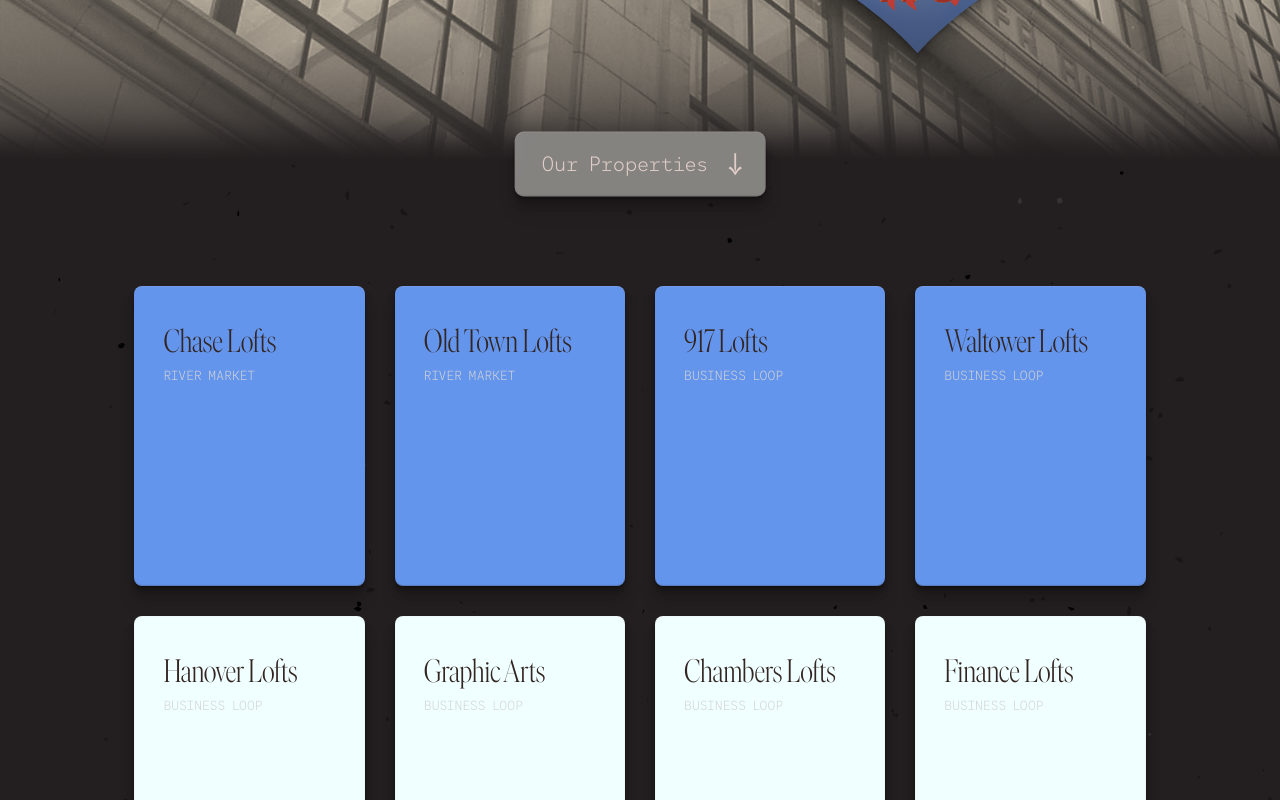
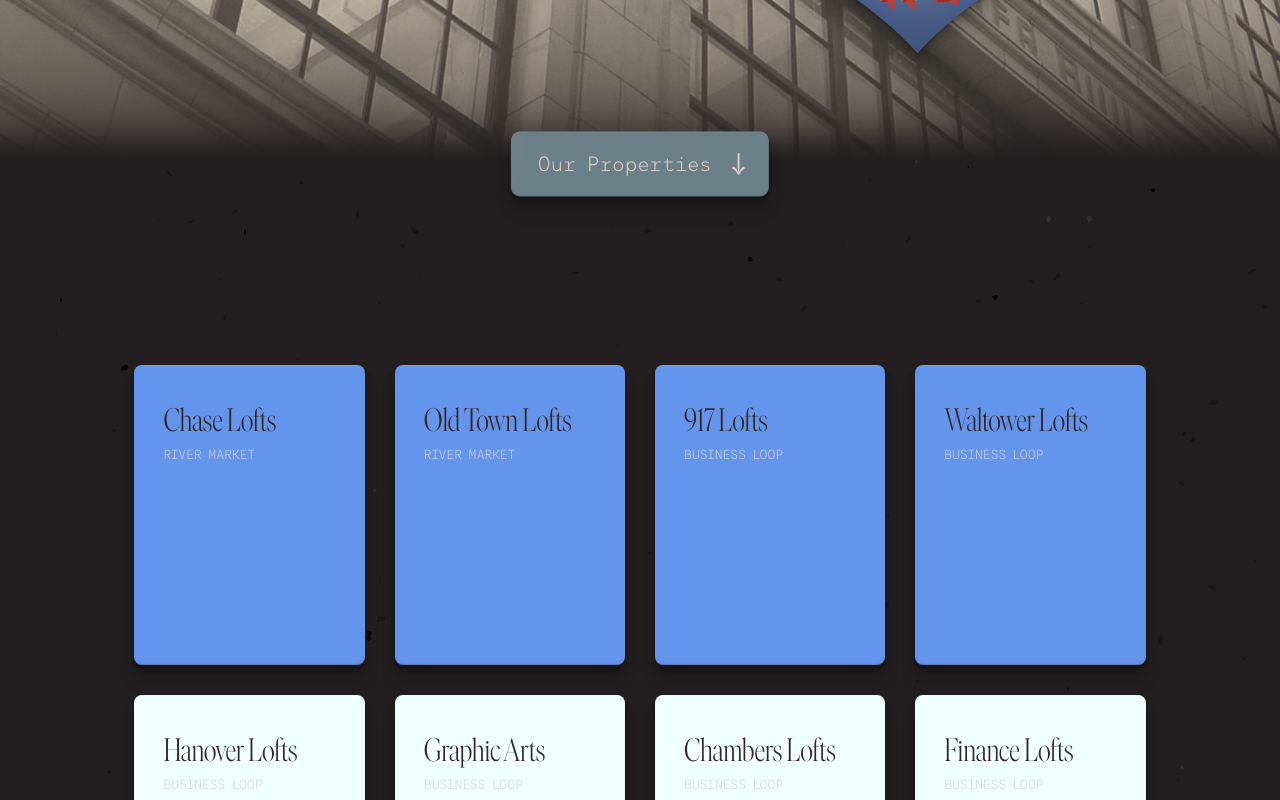
Before and after one commit to sucrete/OTLwebsite, a Next.js app: page / in a window 1280 px wide. Shown: the part 440-1240 px from the top of the page. Built offline with nearby package versions, Linux system fonts and the light colour scheme; a web font is replaced by a local one.

Commit message:
fixed scroll-to padding issue

```diff
--- a/styles/global.css
+++ b/styles/global.css
@@ -212,7 +212,7 @@
 
 .container main .marqueeWrapper a.buttonContainer {
   position: absolute;
-  background-color: #858380;
+  background-color: #6b7f88;
   padding: 10px 12px 10px 27px;
   border-radius: 0.5em;
   display: -webkit-inline-box;
@@ -229,6 +229,7 @@
   text-decoration: none;
   -webkit-transform: translate(-50%, 10%) scale(1);
           transform: translate(-50%, 10%) scale(1);
+  letter-spacing: .03em;
   -webkit-box-shadow: 0 1px 1px rgba(0, 0, 0, 0.12), 0 2px 2px rgba(0, 0, 0, 0.12), 0 4px 4px rgba(0, 0, 0, 0.12), 0 8px 8px rgba(0, 0, 0, 0.12), 0 16px 16px rgba(0, 0, 0, 0.12), inset 0 1px 1px #e2cec823, inset 0 -1px 1px #47413f4f;
           box-shadow: 0 1px 1px rgba(0, 0, 0, 0.12), 0 2px 2px rgba(0, 0, 0, 0.12), 0 4px 4px rgba(0, 0, 0, 0.12), 0 8px 8px rgba(0, 0, 0, 0.12), 0 16px 16px rgba(0, 0, 0, 0.12), inset 0 1px 1px #e2cec823, inset 0 -1px 1px #47413f4f;
   -webkit-transition: all 0.5s ease;
@@ -278,7 +279,7 @@
 }
 
 .container main .marqueeWrapper a.buttonContainer:hover {
-  background: #6b7f88;
+  background: #608697;
   cursor: pointer;
 }
 
@@ -346,7 +347,7 @@
 .container main .cardsCorpus {
   width: 79vw;
   height: 100%;
-  margin-top: 7em;
+  margin-top: 10em;
 }
 
 .container main .cardsCorpus div .my-masonry-grid {
@@ -411,6 +412,15 @@
   font-family: "Antikor", sans-serif;
   font-size: .7em;
   text-transform: uppercase;
+}
+
+.container main .cardsCorpus::before {
+  display: block;
+  content: " ";
+  margin-top: -40px;
+  height: 65px;
+  visibility: hidden;
+  pointer-events: none;
 }
 
 footer {
--- a/styles/global.scss
+++ b/styles/global.scss
@@ -169,7 +169,7 @@ $shadow: #6c708f;
       }
       a.buttonContainer {
         position: absolute;
-        background-color: #858380;
+        background-color: rgb(107, 127, 136);
         padding: 10px 12px 10px 27px;
         border-radius: 0.5em;
         display: inline-flex;
@@ -179,6 +179,8 @@ $shadow: #6c708f;
         left: 50%;
         text-decoration: none;
         transform: translate(-50%, 10%) scale(1);
+        // text-transform: uppercase;
+        letter-spacing: .03em;
         box-shadow: 0 1px 1px rgba(0, 0, 0, 0.12), 0 2px 2px rgba(0, 0, 0, 0.12),
           0 4px 4px rgba(0, 0, 0, 0.12), 0 8px 8px rgba(0, 0, 0, 0.12),
           0 16px 16px rgba(0, 0, 0, 0.12), inset 0 1px 1px #e2cec823,
@@ -220,7 +222,7 @@ $shadow: #6c708f;
           transform: translateX(-100px) skewX(-15deg);
         }
         &:hover {
-          background: rgb(107, 127, 136);
+          background: rgb(96, 134, 151);
           cursor: pointer;
           .svgArrow {
             transform: translate(0%, 7%);
@@ -292,7 +294,7 @@ $shadow: #6c708f;
     .cardsCorpus {
       width: 79vw;
       height: 100%;
-      margin-top: 7em;
+      margin-top: 10em;
       div {
         .my-masonry-grid {
           display: -webkit-box; /* Not needed if autoprefixing */
@@ -346,6 +348,15 @@ $shadow: #6c708f;
           }
          }
         }
+      }
+      &::before {
+          display: block;
+          content: " ";
+          margin-top: -40px;
+          height: 65px;
+          visibility: hidden;
+          pointer-events: none;
+
       }
      }
 
```
Also changed, not shown: 1 other file (tests, documents, lock files or other folders).
